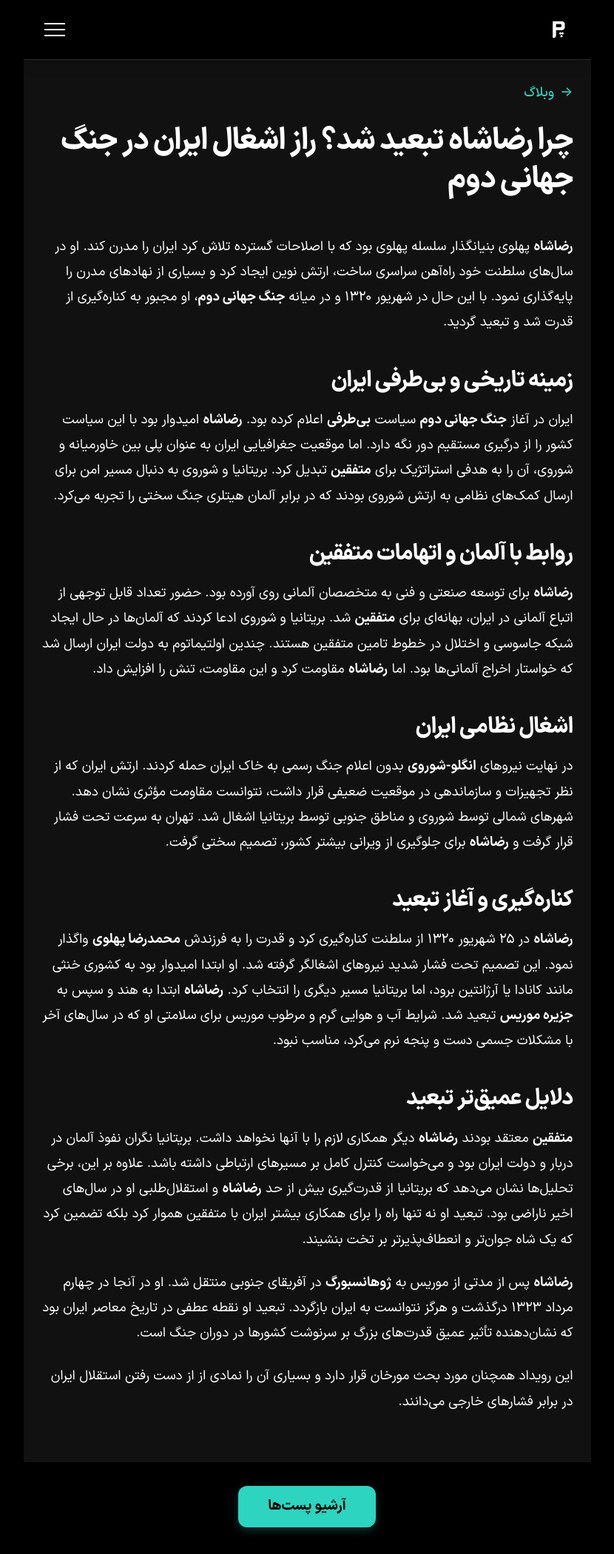
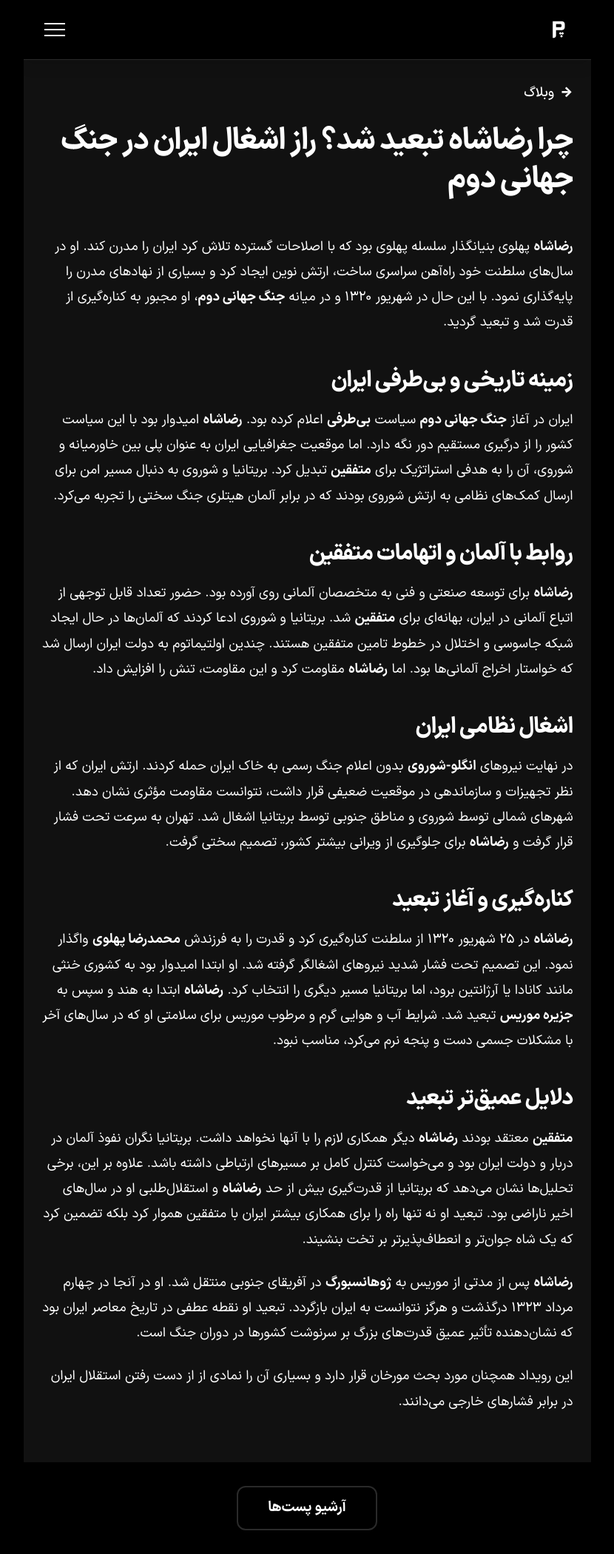
Before and after one commit to darkblog/darkblog.github.io, a Jekyll site: the page built from _posts/2026-6-17-204.md, in a window 1280 px wide. Shown: the whole page at 74% size, without its empty margins (225-1055 px from the left). Built offline with Jekyll 4.4.1, drawn with Linux system fonts in a browser that asks for light colours.

Commit message:
Update default.html

```diff
--- a/_layouts/default.html
+++ b/_layouts/default.html
@@ -54,8 +54,9 @@
     .post-header { margin-bottom: 3rem; }
     .post-title { font-size: clamp(1.8rem, 5vw, 2.5rem); font-weight: 800; line-height: 1.3; color: #ffffff; margin-bottom: 1.5rem; letter-spacing: -0.02em; }
     .post-breadcrumb { margin-bottom: 1.5rem; font-size: inherit; }
-    .post-breadcrumb a { display: inline-flex; align-items: center; gap: 0.5rem; color: #2dd4bf; text-decoration: none; font-weight: 500; font-size: inherit; }
-    .post-breadcrumb a:hover { color: #5eeadb; }
+    .post-breadcrumb a { display: inline-flex; align-items: center; gap: 0.5rem; color: #ffffff; text-decoration: none; font-weight: 500; font-size: inherit; }
+    .post-breadcrumb a:hover { color: #2dd4bf; }
+    .post-breadcrumb a span { font-weight: 900; }
     .post-featured-image { overflow: hidden; border-radius: 1rem; margin-bottom: 2.5rem; }
     .post-featured-image img { width: 100%; height: auto; display: block; }
     .article-content { line-height: 1.9; color: #ffffff; margin-top: 2.5rem; font-size: inherit; }
@@ -78,9 +79,9 @@
     .article-content table tbody tr:hover { background-color: #252525; }
     .article-content table caption { padding: 0.5rem 0; font-weight: 500; color: #ffffff; }
     .site-footer { background-color: #000000; padding: 2rem clamp(1rem, 3vw, 1.5rem); display: flex; align-items: center; justify-content: center; width: 100%; }
-    .footer-blog-btn { font-family: 'vazir', system-ui, sans-serif; display: inline-block; padding: 0.8rem 2.5rem; background-color: #2dd4bf; color: #000000; text-decoration: none; font-weight: 700; font-size: 1.2rem; border-radius: 0.75rem; transition: background-color 0.2s, transform 0.15s; box-shadow: 0 4px 12px rgba(45, 212, 191, 0.25); }
-    .footer-blog-btn:hover { background-color: #5eead4; transform: scale(1.02); }
-    .footer-blog-btn:active { transform: scale(0.97); }
+    .footer-blog-btn { font-family: 'vazir', system-ui, sans-serif; display: inline-block; padding: 0.8rem 2.5rem; background-color: transparent; color: #ffffff; text-decoration: none; font-weight: 700; font-size: 1.2rem; border-radius: 0.75rem; border: 2px solid #2a2a2a; transition: background-color 0.2s, transform 0.15s, border-color 0.2s, color 0.2s; }
+    .footer-blog-btn:hover { background-color: rgba(45, 212, 191, 0.1); border-color: #2dd4bf; color: #2dd4bf; transform: scale(1.02); }
+    .footer-blog-btn:active { transform: scale(0.97); color: #2dd4bf; }
   </style>
 </head>
 <body>
```
